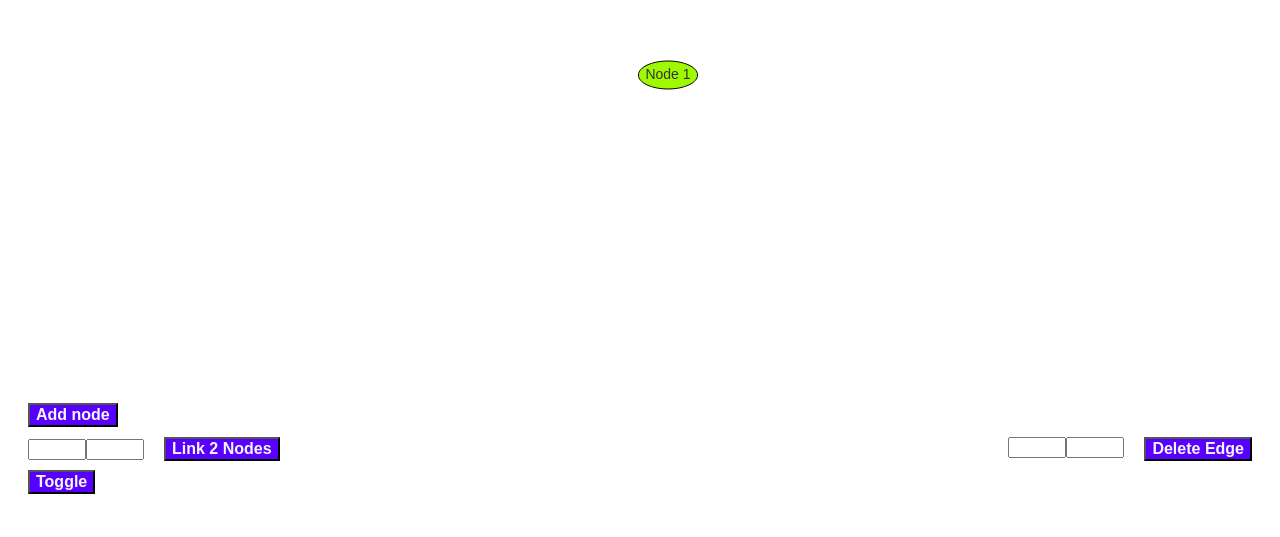
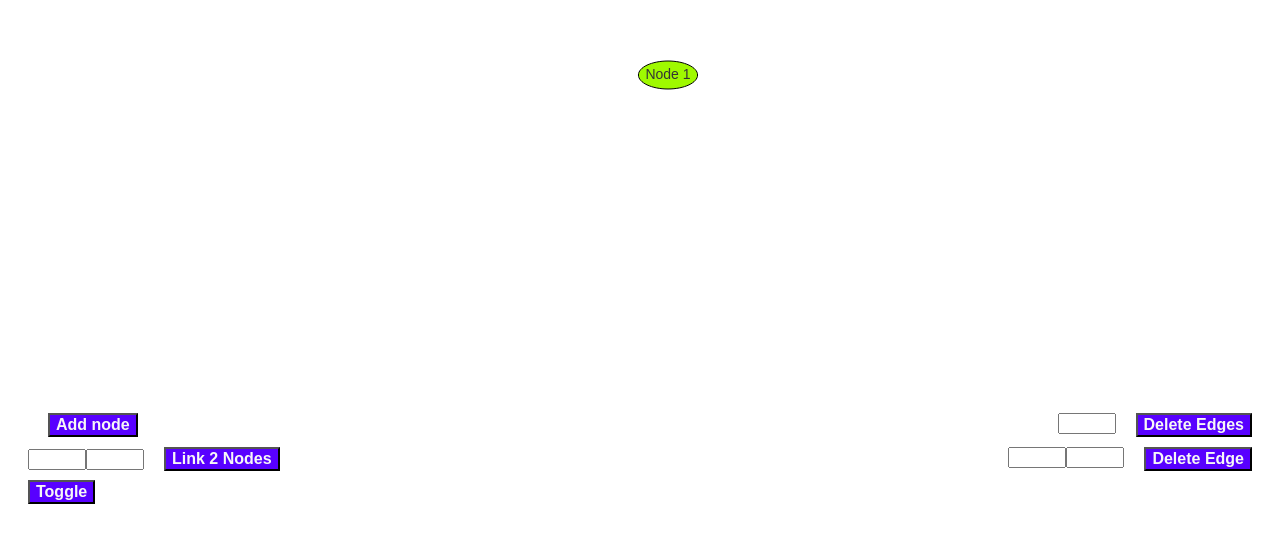
Before and after one commit to rd977/Graph_Editor, an Angular app: page / in a window 1280 px wide. Shown: the part 263-800 px from the top of the page. Built offline with nearby package versions, Linux system fonts and the light colour scheme.

Commit message:
rami dhouib Delete edgs from one node

```diff
--- a/src/app/custom-nodes/custom-nodes.component.html
+++ b/src/app/custom-nodes/custom-nodes.component.html
@@ -1,5 +1,9 @@
 <div id="mynetwork-vis" class="wrapper-network" xmlns="http://www.w3.org/1999/html"></div>
-<button class ="actionButton" (click)="add()" > Add node</button>
+<div>
+  <button class ="actionButton" (click)="add()" > Add node</button>
+  <button class ="actionButton left" (click)="delete_edges()" > Delete Edges</button>
+  <input #box4 class="left" type="text" (keyup.enter)="update5(box4.value)" (blur)="update5(box4.value)" >
+</div>
 <div>
   <input #box id="node1" type="text" (keyup.enter)="update1(box.value)" (blur)="update1(box.value)" >
   <input #box1 id="node2" type="text" (keyup.enter)="update2(box1.value)" (blur)="update2(box1.value)" >
--- a/src/app/custom-nodes/custom-nodes.component.ts
+++ b/src/app/custom-nodes/custom-nodes.component.ts
@@ -74,7 +74,7 @@ export class CustomNodesComponent implements OnInit {
     // adding the edge
     if ((this.person.hasOwnProperty((this.node1) * 10 + this.node2)) === false) {
       console.log(((this.node1) * 10 + this.node2));
-      this.edges.update({id: ((this.node1) * 10 + this.node2), from: this.node1, to: this.node2 , color : 'blue' });
+      this.edges.update({id: ((this.node1) * 10 + this.node2) * 1, from: this.node1, to: this.node2 , color : 'blue' });
       this.person[(this.node1) * 10 + this.node2] = ((this.node1) * 10 + this.node2) * 10;
       } else {
       this.edges.update({id: this.person[(this.node1) * 10 + this.node2], from: this.node1, to: this.node2 , color : 'blue' });
@@ -105,6 +105,7 @@ export class CustomNodesComponent implements OnInit {
     console.log(this.person[(this.node3) * 10 + this.node4] / 10);
     this.edges.remove(this.person[(this.node3) * 10 + this.node4] / 10);
     this.person[(this.node3) * 10 + this.node4] = this.person[(this.node3) * 10 + this.node4] / 10;
+    console.log(this.edges.getIds());
   }
   // deletes all nodes linking to one edge
   delete_edges() {
```
